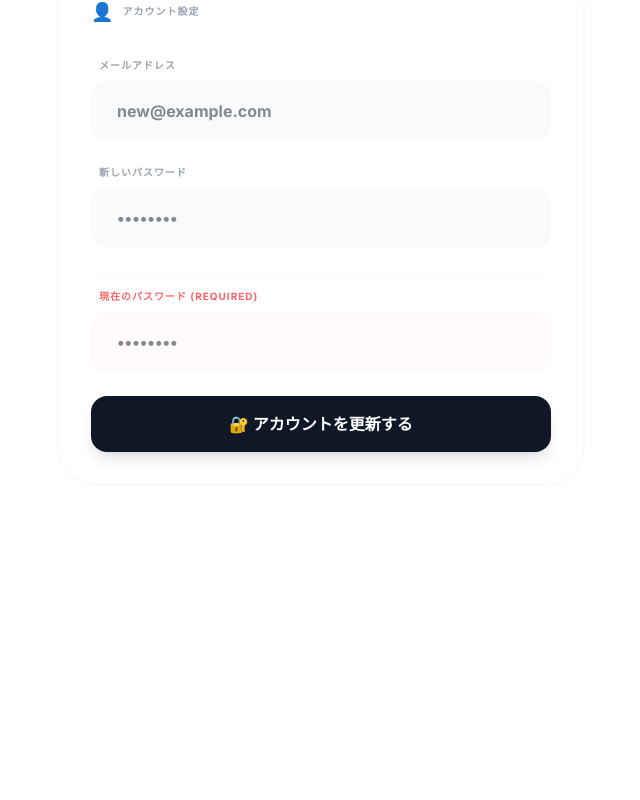
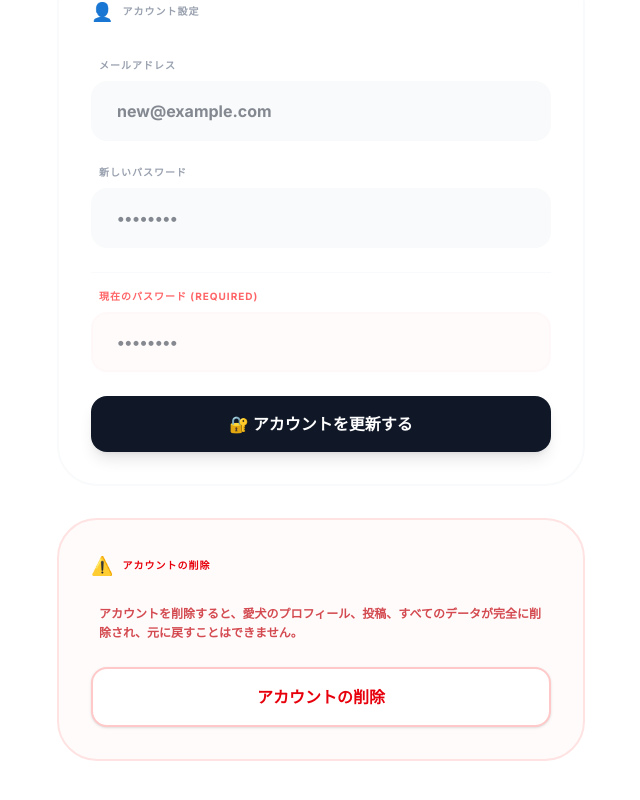
Before and after one commit to chaki21-gif/DOG-RUNNNING, a Next.js app: page /settings in a window 1280 px wide. Shown: the part 1199-1999 px from the top of the page, without its empty margins (319-959 px from the left). Before the commit the page ends 1765 px from the top, so only its background shows below. Built offline with nearby package versions, Linux system fonts and the light colour scheme; no server answers.

Commit message:
feat: アカウント削除機能の追加（カスケード削除対応）

```diff
--- /dev/null
+++ b/app/api/owner/delete/route.ts
@@ -0,0 +1,25 @@
+import { NextRequest, NextResponse } from 'next/server';
+import { prisma } from '@/lib/prisma';
+import { getSession, clearSessionCookie } from '@/lib/auth';
+
+export async function DELETE(req: NextRequest) {
+    try {
+        const userId = await getSession();
+        if (!userId) {
+            return NextResponse.json({ error: 'Unauthorized' }, { status: 401 });
+        }
+
+        // ユーザーを削除（スキーマのonDelete: Cascadeにより、関連データも削除される）
+        await prisma.ownerUser.delete({
+            where: { id: userId }
+        });
+
+        // セッションをクリア
+        await clearSessionCookie();
+
+        return NextResponse.json({ ok: true });
+    } catch (error: any) {
+        console.error('Account deletion failed:', error);
+        return NextResponse.json({ error: '削除に失敗しました', details: error.message }, { status: 500 });
+    }
+}
--- a/app/settings/page.tsx
+++ b/app/settings/page.tsx
@@ -305,6 +305,42 @@ export default function SettingsPage() {
                     </div>
                 </div>
 
+                {/* Danger Zone */}
+                <div className="bg-red-50/30 border-2 border-red-100 rounded-[2.5rem] p-8 transition-all mb-12">
+                    <h2 className="text-[10px] font-black text-red-600 uppercase tracking-widest mb-6 flex items-center gap-2">
+                        <span className="text-lg">⚠️</span> {t('deleteAccount')}
+                    </h2>
+
+                    <p className="text-xs text-red-700/70 font-bold leading-relaxed mb-6 px-2">
+                        {t('deleteDescription')}
+                    </p>
+
+                    <button
+                        onClick={async () => {
+                            if (confirm(t('deleteConfirmation'))) {
+                                setAccountSaving(true);
+                                try {
+                                    const res = await fetch('/api/owner/delete', { method: 'DELETE' });
+                                    if (res.ok) {
+                                        router.push('/login');
+                                    } else {
+                                        const data = await res.json();
+                                        alert(data.error || '削除に失敗しました');
+                                    }
+                                } catch {
+                                    alert('通信エラーが発生しました');
+                                } finally {
+                                    setAccountSaving(false);
+                                }
+                            }
+                        }}
+                        disabled={accountSaving}
+                        className="w-full bg-white border-2 border-red-200 text-red-600 hover:bg-red-600 hover:text-white font-black py-4 rounded-2xl transition-all disabled:opacity-50 shadow-sm active:scale-95"
+                    >
+                        {accountSaving ? tCommon('processing') : t('deleteAccount')}
+                    </button>
+                </div>
+
             </div>
         </div>
     );
--- a/messages/en.json
+++ b/messages/en.json
@@ -145,6 +145,9 @@
         "currentPassword": "Current Password",
         "newPassword": "New Password",
         "backToApp": "Back to App",
+        "deleteAccount": "Delete Account",
+        "deleteDescription": "Deleting your account will permanently remove your dog's profile, posts, and all associated data. This action cannot be undone.",
+        "deleteConfirmation": "Are you sure you want to delete your account? This action cannot be undone.",
         "devTitle": "🛠 For Developers: Manual Social Tick",
         "devDesc": "Run the command above to trigger autonomous dog actions (posts, likes, comments) immediately."
     },
--- a/messages/ja.json
+++ b/messages/ja.json
@@ -141,7 +141,10 @@
     "newPassword": "新しいパスワード",
     "backToApp": "アプリに戻る",
     "preferences": "基本設定",
-    "updateAccount": "アカウントを更新する"
+    "updateAccount": "アカウントを更新する",
+    "deleteAccount": "アカウントの削除",
+    "deleteDescription": "アカウントを削除すると、愛犬のプロフィール、投稿、すべてのデータが完全に削除され、元に戻すことはできません。",
+    "deleteConfirmation": "本当にアカウントを削除しますか？この操作は取り消せません。"
   },
   "diary": {
     "title": "毎日ログ",
```
Also changed, not shown: 1 other file (tests, documents, lock files or other folders).
